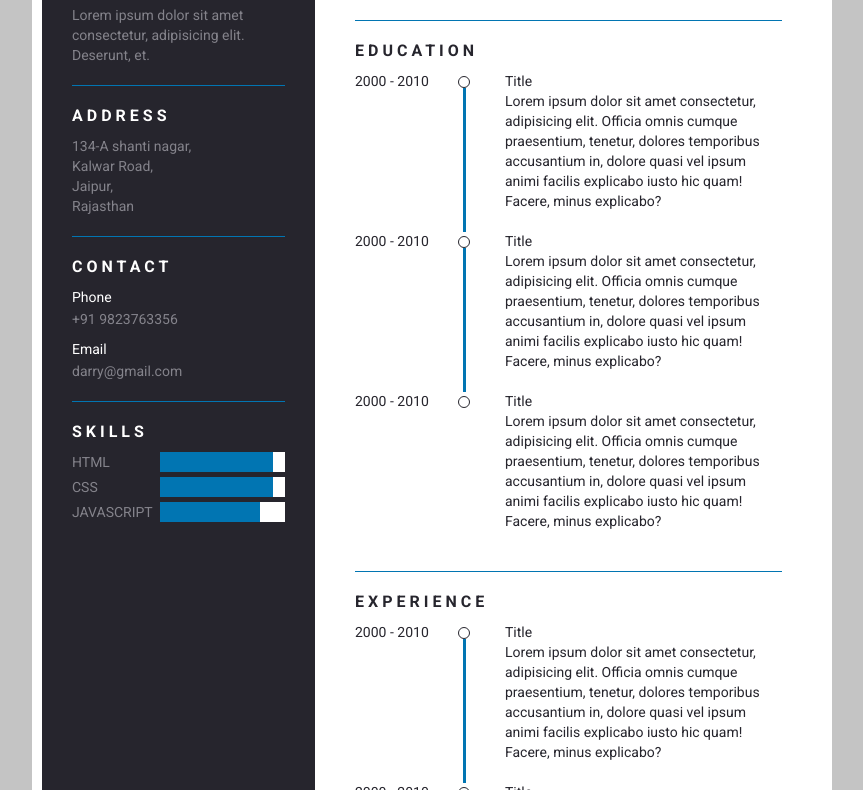
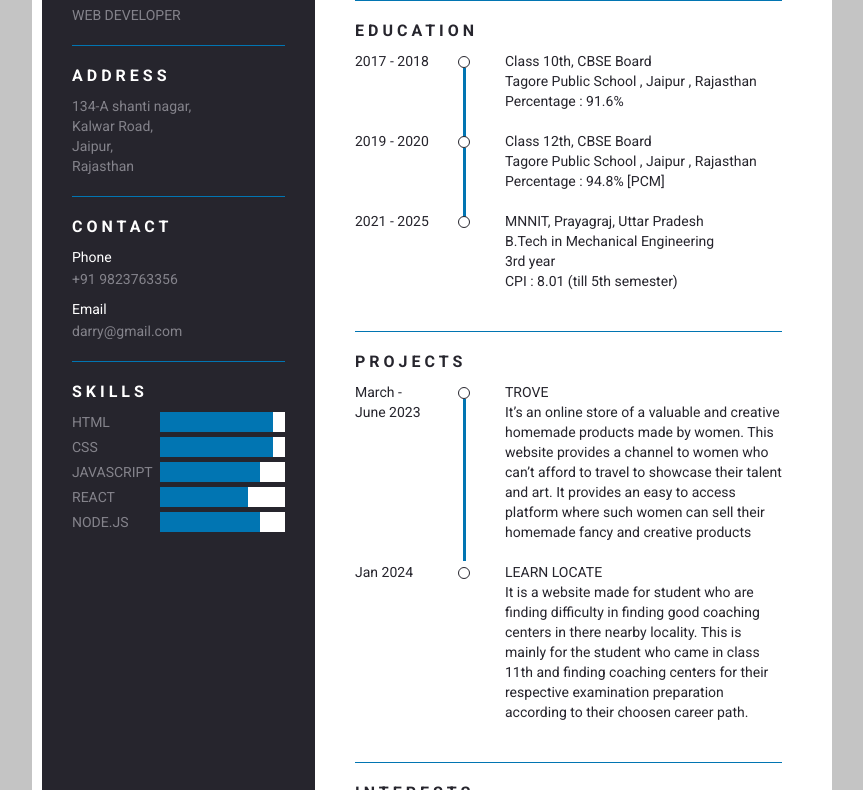
Before and after one commit to Gayatriloungani/Resume_website, a plain HTML site: page index.html in a window 1280 px wide. Shown: the part 145-935 px from the top of the page, without its empty margins (208-1071 px from the left). Drawn offline with Linux system fonts and the light colour scheme.

Commit message:
second commit

```diff
--- a/index.html
+++ b/index.html
@@ -17,11 +17,11 @@
             <div class="bottom">
                 <div class="item namerole">
                     <div class="name">Gayatri Loungani</div>
-                    <div class="role">MNNIT, Allahabad, Uttar Pradesh</div>
+                    <div class="role">Student</div>
                 </div>
                 <div class="item profile">
                     <div class="title">Profile</div>
-                    <div class="info">Lorem ipsum dolor sit amet consectetur, adipisicing elit. Deserunt, et.</div>
+                    <div class="info">WEB DEVELOPER</div>
                 </div>
                 <div class="item address">
                     <div class="title">Address</div>
@@ -74,6 +74,27 @@
                                 </p>
                             </div>
                         </div>
+
+                        <div class="skills_list">
+                            <div class="skills_left">REACT</div>
+                            <div class="skills_bar">
+                                <p>
+                                    <span style="width: 70%"></span>
+                                </p>
+                            </div>
+                        </div>
+
+                        <div class="skills_list">
+                            <div class="skills_left">NODE.JS</div>
+                            <div class="skills_bar">
+                                <p>
+                                    <span style="width: 80%"></span>
+                                </p>
+                            </div>
+                        </div>
+
+
+
                     </div>
                 </div>
 
@@ -84,53 +105,59 @@
         <div class="resume_right">
             <div class="item namerole">
                 <div class="name">Gayatri Loungani</div>
-                <div class="role">WEB DEVELOPER</div>
+                <!-- <div class="role">WEB DEVELOPER</div> -->
             </div>
             <div class="item education">
                 <div class="title">Education</div>
                 <div class="info">
                     <div class="data">
-                        <div class="year">2000 - 2010</div>
+                        <div class="year">2017 - 2018</div>
                         <div class="content">
-                            <p>Title</p>
-                            <p>Lorem ipsum dolor sit amet consectetur, adipisicing elit. Officia omnis cumque praesentium, tenetur, dolores temporibus accusantium in, dolore quasi vel ipsum animi facilis explicabo iusto hic quam! Facere, minus explicabo?</p>
+                            <p>Class 10th, CBSE Board</p>
+                            <p>Tagore Public School , Jaipur , Rajasthan</p>
+                            <p>Percentage : 91.6%</p>
                         </div>
                     </div>
 
                     <div class="data">
-                        <div class="year">2000 - 2010</div>
+                        <div class="year">2019 - 2020</div>
                         <div class="content">
-                            <p>Title</p>
-                            <p>Lorem ipsum dolor sit amet consectetur, adipisicing elit. Officia omnis cumque praesentium, tenetur, dolores temporibus accusantium in, dolore quasi vel ipsum animi facilis explicabo iusto hic quam! Facere, minus explicabo?</p>
+                            <p>Class 12th, CBSE Board</p>
+                            <p>Tagore Public School , Jaipur , Rajasthan</p>
+                            <p>Percentage : 94.8% [PCM]</p>
                         </div>
                     </div>
 
                     <div class="data">
-                        <div class="year">2000 - 2010</div>
+                        <div class="year">2021 - 2025</div>
                         <div class="content">
-                            <p>Title</p>
-                            <p>Lorem ipsum dolor sit amet consectetur, adipisicing elit. Officia omnis cumque praesentium, tenetur, dolores temporibus accusantium in, dolore quasi vel ipsum animi facilis explicabo iusto hic quam! Facere, minus explicabo?</p>
+                            <p>MNNIT, Prayagraj, Uttar Pradesh</p>
+                            <p>B.Tech in Mechanical Engineering</p>
+                            <p>3rd year</p>
+                            <p>CPI : 8.01 (till 5th semester)</p>
                         </div>
                     </div>
                 </div>
             </div>
             <div class="item experience">
-                <div class="title">Experience</div>
+                <div class="title">PROJECTS</div>
 
                 <div class="info">
                     <div class="data">
-                        <div class="year">2000 - 2010</div>
+                        <div class="year">March - June 2023</div>
                         <div class="content">
-                            <p>Title</p>
-                            <p>Lorem ipsum dolor sit amet consectetur, adipisicing elit. Officia omnis cumque praesentium, tenetur, dolores temporibus accusantium in, dolore quasi vel ipsum animi facilis explicabo iusto hic quam! Facere, minus explicabo?</p>
+                            <p>TROVE</p>
+                            <p> It’s an online store of a valuable and creative homemade products made by women. This website provides a channel
+                                to women who can’t afford to travel to showcase their talent and art. It provides an easy to access platform where
+                                such women can sell their homemade fancy and creative products</p>
                         </div>
                     </div>
 
                     <div class="data">
-                        <div class="year">2000 - 2010</div>
+                        <div class="year">Jan 2024</div>
                         <div class="content">
-                            <p>Title</p>
-                            <p>Lorem ipsum dolor sit amet consectetur, adipisicing elit. Officia omnis cumque praesentium, tenetur, dolores temporibus accusantium in, dolore quasi vel ipsum animi facilis explicabo iusto hic quam! Facere, minus explicabo?</p>
+                            <p>LEARN LOCATE</p>
+                            <p>It is a website made for student who are finding difficulty in finding good coaching centers in there nearby locality. This is mainly for the student who came in class 11th and finding coaching centers for their respective examination preparation according to their choosen career path.</p>
                         </div>
                     </div>
 
```
